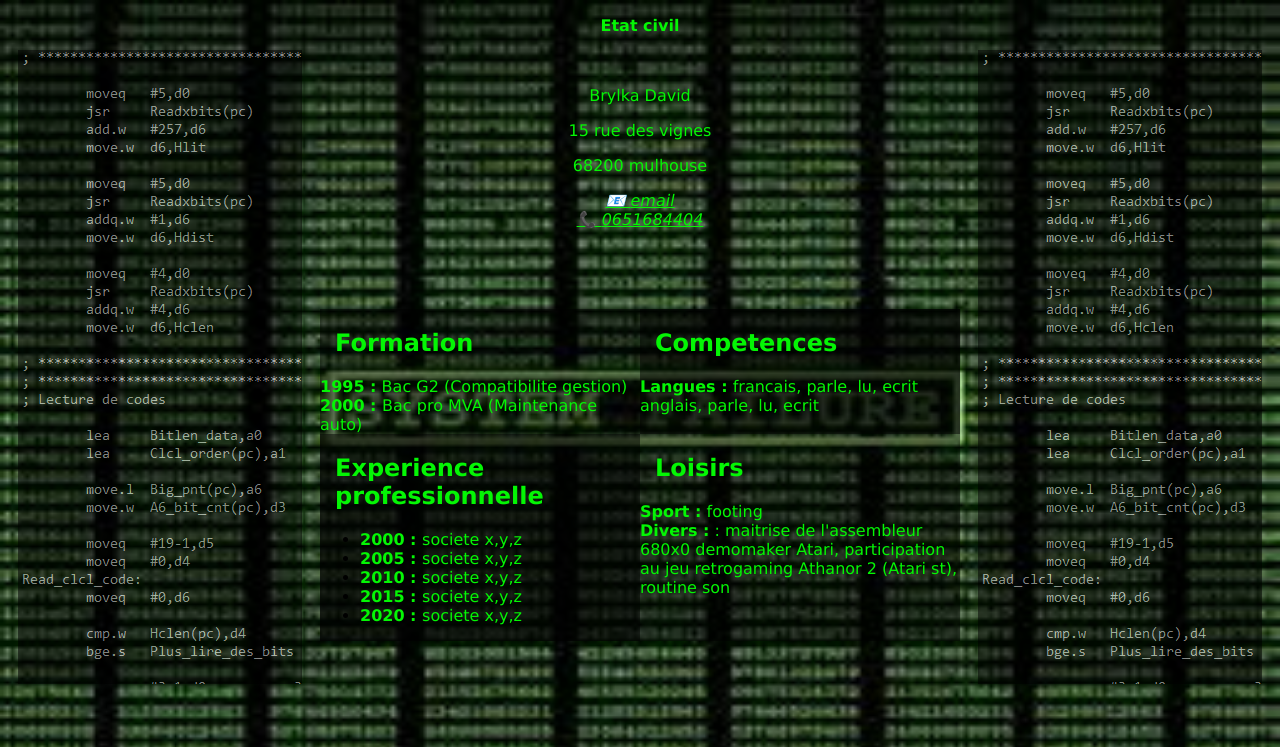
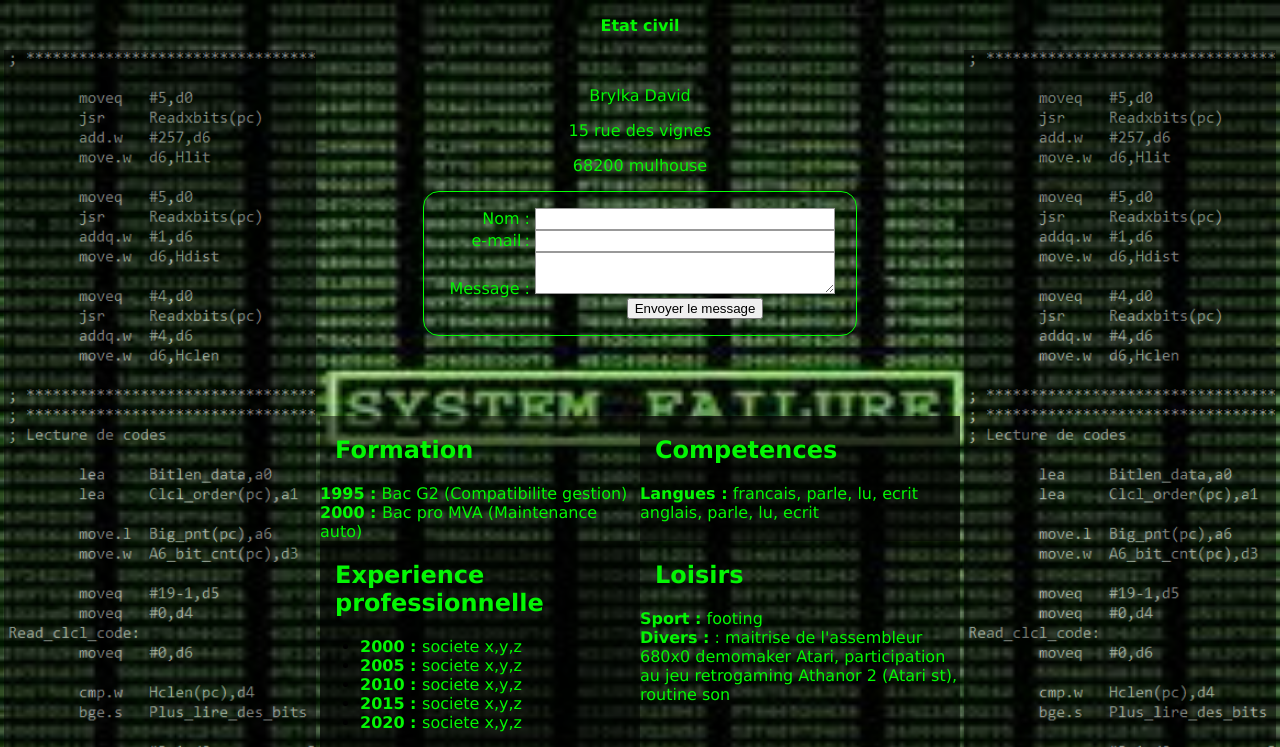
Before and after one commit to OLFP-RAN-2021/david, a PHP site: page /index2.html in a window 1280 px wide. Shown: the top 747 px of the page. Run offline with PHP 8.4, Linux system fonts and the light colour scheme.

Commit message:
1 version avec formulaire

```diff
--- a/index2.html
+++ b/index2.html
@@ -5,7 +5,7 @@
     <meta charset="utf-8" />
     <title>Mon C.V.</title>
     <link href="style.css" rel="stylesheet" type="text/css">
-</head>
+ </head>
 
 <body class="back_img">
 
@@ -16,7 +16,6 @@
 
         </div>
 
-
         <div class="partiecentrale">
          <!--   <h1 class="white_text">Mon C.V.</h1><br> -->
             <div>
@@ -25,10 +24,24 @@
                 <p class="text_center white_text">Brylka David</p>
                 <p class="text_center white_text"> 15 rue des vignes</p>
                 <p class="text_center white_text"> 68200 mulhouse</p>
-                <address class="text_center white_text">
-                    <a class="white_text" href="mailto:david.b@jagware.org">email</a><br>
-                    <a class="white_text" href="tel:+330651684404">0651684404</a>
-                </address>
+
+                <form action="/ma-page-de-traitement" method="post">
+                    <div>
+                        <label class="white_text" for="name">Nom :</label>
+                        <input type="text" id="name" name="user_name">
+                    </div>
+                    <div>
+                        <label class="white_text" for="mail">e-mail :</label>
+                        <input class="white_text" type="email" id="mail" name="user_mail">
+                    </div>
+                    <div>
+                        <label class="white_text" for="msg">Message :</label>
+                        <textarea id="msg" name="user_message"></textarea>
+                    </div>
+                    <div class="button">
+                        <button type="submit">Envoyer le message</button>
+                    </div>
+                </form>
             </div>
             <div class="magrille">
 
--- a/style.css
+++ b/style.css
@@ -1,14 +1,67 @@
+/*
+html,body,p,ol,ul,li,dl,dt,dd,blockquote,figure,fieldset,legend,textarea,pre,iframe,hr,h1,h2,h3,h4,h5,h6{margin:0;padding:0}
+h1,h2,h3,h4,h5,h6{font-size:100%;font-weight:normal}
+ul{list-style:none}
+button,input,select{margin:0}
+html{box-sizing:border-box}
+*,*::before,*::after{box-sizing:inherit}img,
+video{height:auto;max-width:100%}
+iframe{border:0}
+table{border-collapse:collapse;border-spacing:0}
+td,th{padding:0}
+
+
+*/
 html, body {
   height: 800px;
       margin: 0;
     padding: 0;
-    }
+}
 
-   body {
+
+     body {
     background-color: white;
     font-family: Verdana, sans-serif;
     font-size: 100%;
     }
+
+    form {
+      /* Uniquement centrer le formulaire sur la page */
+      margin: 0 auto;
+      width: 400px;
+      /* Encadré pour voir les limites du formulaire */
+      padding: 1em;
+      border: 1px solid  rgb(4, 255, 4);
+      border-radius: 1em;
+    }
+    label {
+      /* Pour être sûrs que toutes les étiquettes ont même taille et sont correctement alignées */
+      display: inline-block;
+      width: 90px;
+      text-align: right;
+    }
+    input, textarea {
+      /* Pour s'assurer que tous les champs texte ont la même police.
+         Par défaut, les textarea ont une police monospace */
+      font: 1em sans-serif;
+
+      /* Pour que tous les champs texte aient la même dimension */
+      width: 300px;
+      box-sizing: border-box;
+
+      /* Pour harmoniser le look & feel des bordures des champs texte */
+      border: 1px solid #999;
+    }
+    .button {
+      /* Pour placer le bouton à la même position que les champs texte */
+      padding-left: 180px; /* même taille que les étiquettes */
+    }
+
+button {
+  /* Cette marge supplémentaire représente grosso modo le même espace que celui
+     entre les étiquettes et les champs texte */
+  margin-left: .5em;
+}
 
    h1 {
     font-size: 200%;
@@ -90,11 +143,3 @@ html, body {
         width: 25%;
         opacity: 0.50;
       }
-
-      a[href^="mailto"]::before{
-        content: "📧 ";
-    }
-
-    a[href^="tel"]::before {
-        content: "📞 ";
-    }
```
